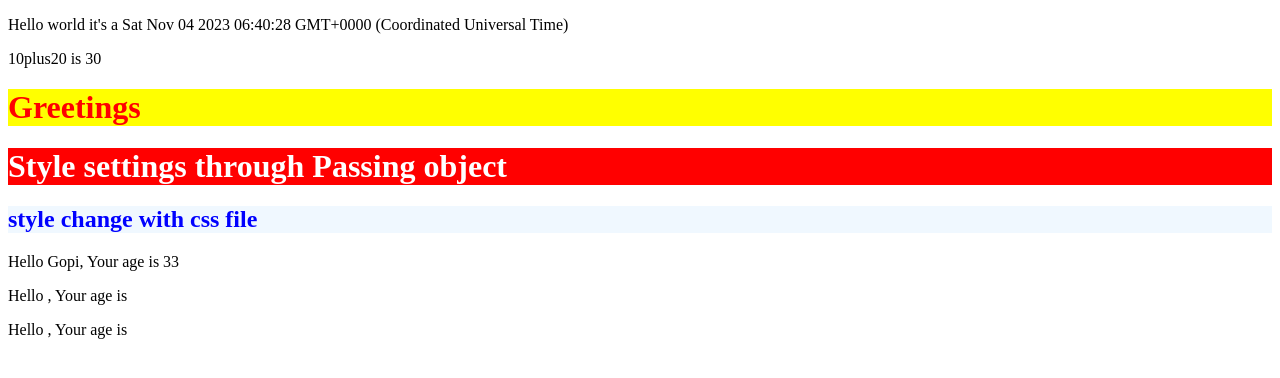
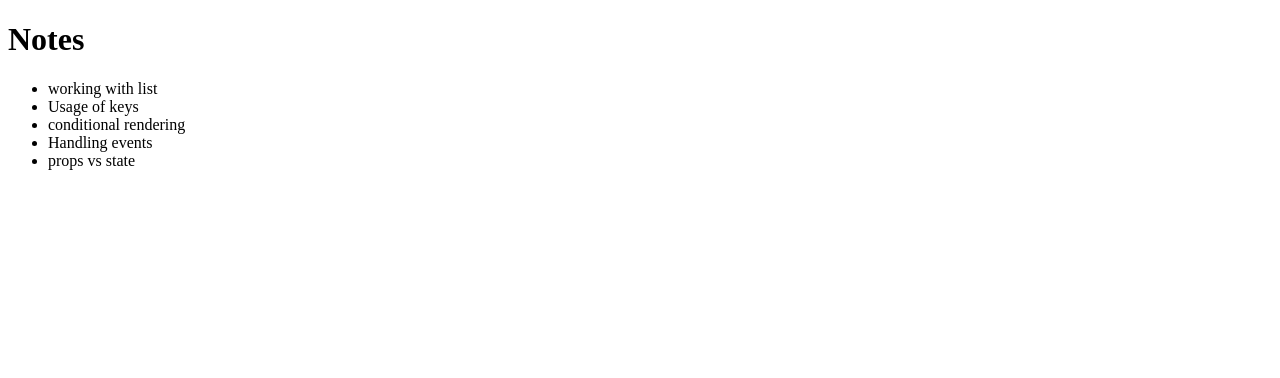
Before and after one commit to rajarajagopi/react-b47-b48, a React (Vite) app: page / in a window 1280 px wide. Shown: the top 378 px of the page. Built offline with nearby package versions, Linux system fonts and the light colour scheme.

Commit message:
working with array list

```diff
--- a/src/App.jsx
+++ b/src/App.jsx
@@ -1,4 +1,4 @@
-import './App.css';
+/*import './App.css';
 const Hello =(props)=>{
   return (
     <div>
@@ -30,4 +30,25 @@ return (
   </div>
 )
 }
+export default App;*/
+
+//------------------day22----------day3-----------------React rfce
+import React from "react";
+function App(props) {
+  console.log(props.notes);
+  const {notes} = props; // destructuring data
+  return (
+    <div>
+      <h1>Notes</h1>
+      <ul>
+        <li>{ notes[0].content} </li>
+        <li>{ notes[1].content} </li>
+        <li>{ notes[2].content} </li>
+        <li>{ notes[3].content} </li>
+        <li>{ notes[4].content} </li>
+      </ul>
+    </div>
+  )
+}
+
 export default App;
--- a/src/main.jsx
+++ b/src/main.jsx
@@ -1,4 +1,35 @@
-import React from 'react'
-import ReactDOM from 'react-dom/client'
-import App from './App.jsx'
-ReactDOM.createRoot(document.getElementById('root')).render(<App />);
+import React from 'react';
+import ReactDOM from 'react-dom/client';
+import App from './App.jsx';
+
+
+// data
+const notes = [
+    {
+        id:1,
+        content:'working with list',
+        important: true
+    },
+    {
+        id:2,
+        content:'Usage of keys',
+        important: false
+    },
+    {
+        id:3,
+        content:'conditional rendering',
+        important: true
+    },
+    {
+        id:4,
+        content:'Handling events',
+        important: true
+    },
+    {
+        id:5,
+        content:'props vs state',
+        important: false
+    }
+
+];
+ReactDOM.createRoot(document.getElementById('root')).render(<App notes={notes}/>);
```
